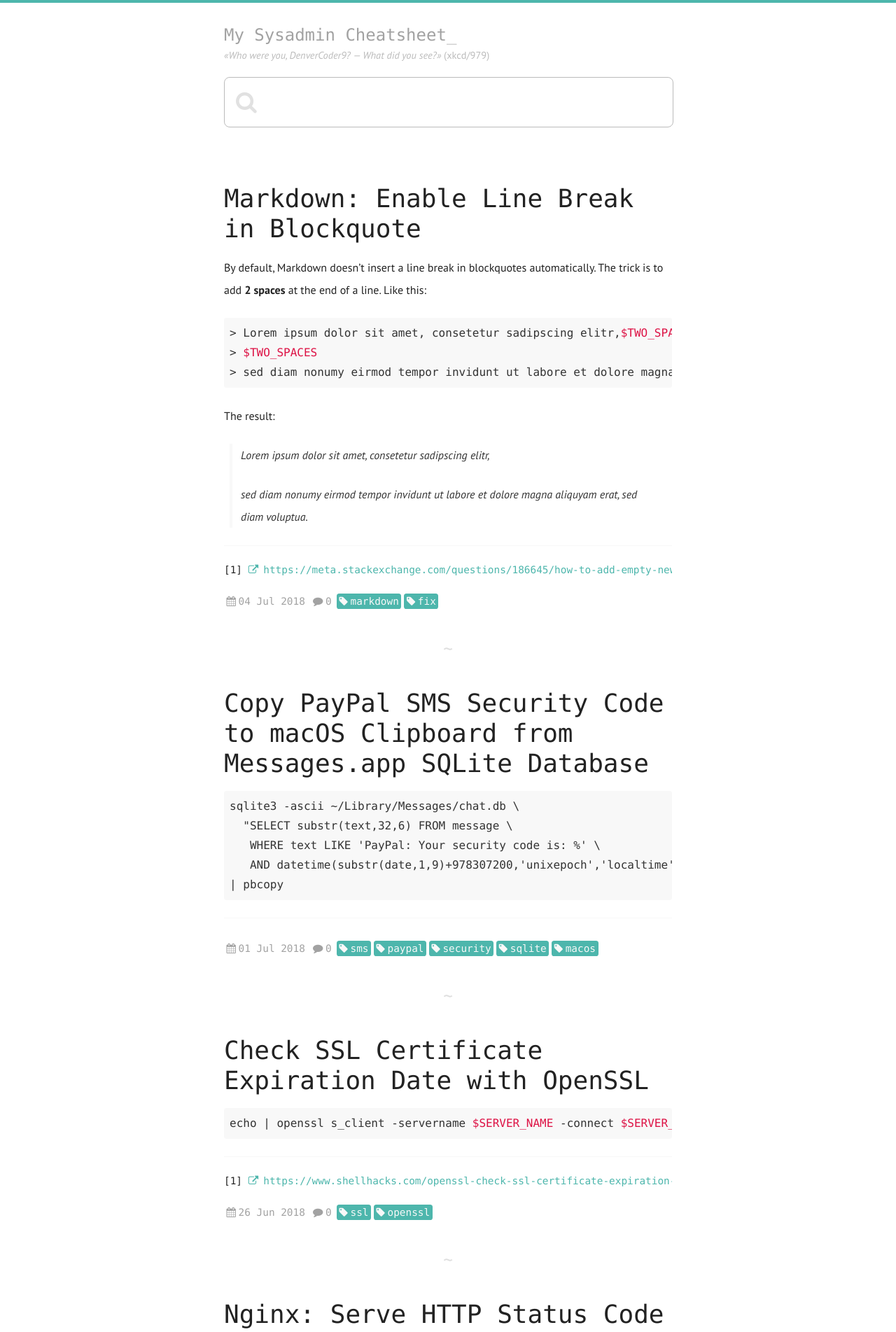
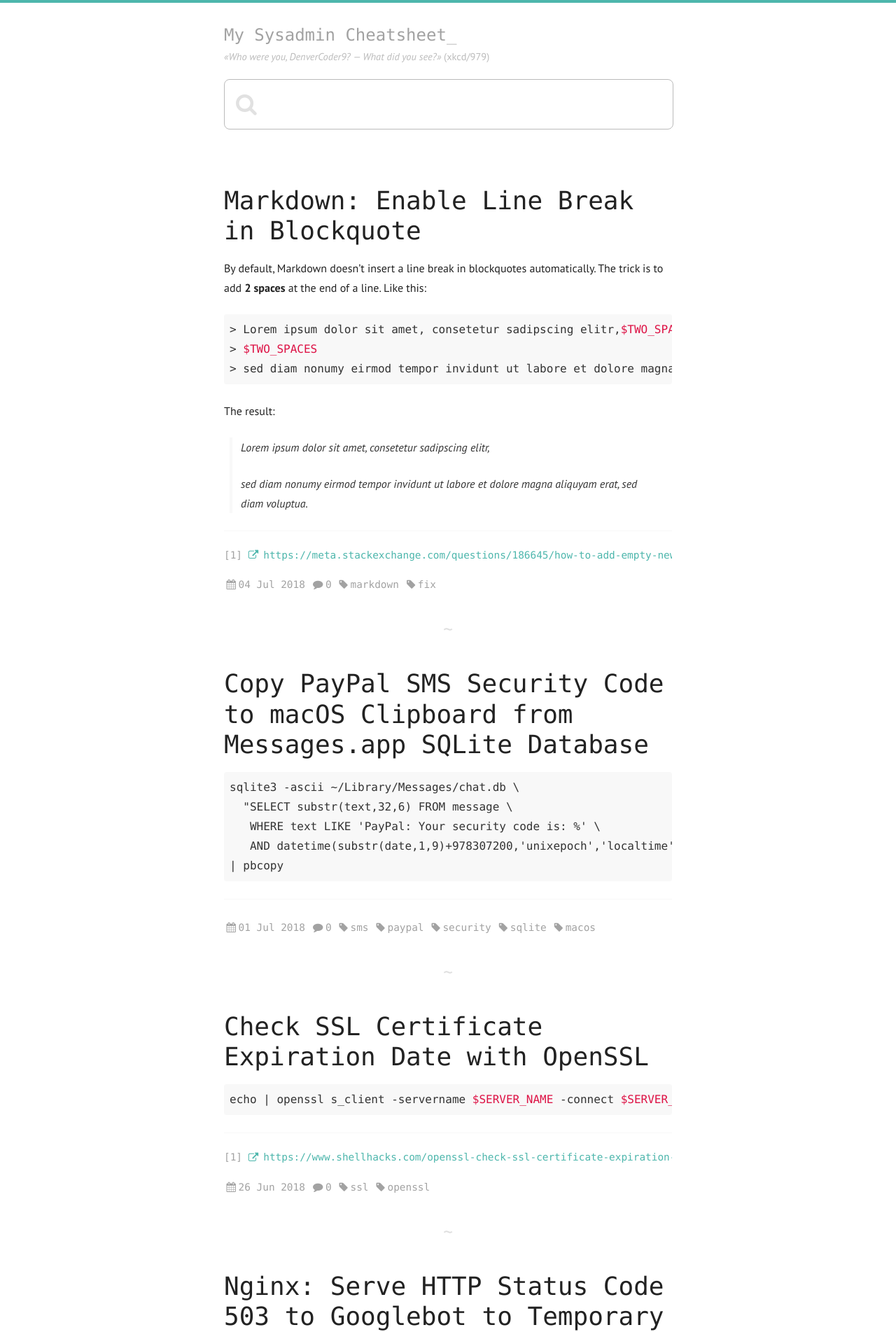
Before and after one commit to gh0st/docs.j7k6.org, a Jekyll site: the page built from index.html, in a window 1280 px wide. Shown: the top 1903 px of the page at 70% size. Built offline with Jekyll 4.4.1, drawn with Linux system fonts in a browser that asks for light colours; nearby versions of some CDN libraries; some web fonts are replaced; the list of posts is cut into pages by our own code; comment, search, counter and statistics services are not loaded.

Commit message:
css cleanup

```diff
--- a/assets/css/main.scss
+++ b/assets/css/main.scss
@@ -185,10 +185,6 @@ p {
   margin: 1.5em auto;
 }
 
-p, div.post {
-  line-height: 2em;
-}
-
 a {
   color: $link;
   text-decoration: none;
@@ -210,7 +206,7 @@ a {
 
 h1, h2, h3 {
   font-weight: 700;
-  margin: 1em auto 0.5em auto;
+  margin: 1em auto 0 auto;
   line-height: 1.2em;
   white-space: pre-wrap;
 }
@@ -219,6 +215,7 @@ h1 {
   font-family: $headerFont;
   font-size: 2.25em;
   font-weight: 300;
+  margin-bottom: 0.5em;
 
   a {
     color: inherit;
@@ -376,12 +373,9 @@ pre {
 }
 
 .btn-tag, {
-  background: $link;
-  color: $light;
-
   &:hover {
-    background: $light;
-    color: $link;
+    background: $link;
+    color: $light;
   }
 }
 
@@ -390,8 +384,6 @@ pre {
 }
 
 .btn-nav {
-  color: lighten($black, 50%);
-
   &:hover {
     background: lighten($black, 50%);
     color: $light;
@@ -466,6 +458,7 @@ hr {
     counter-reset: o-counter 0;
 
     li {
+      color: lighten($black, 50%);
       line-height: 1.5;
       text-indent: 0 !important;
       margin: 0;
```
